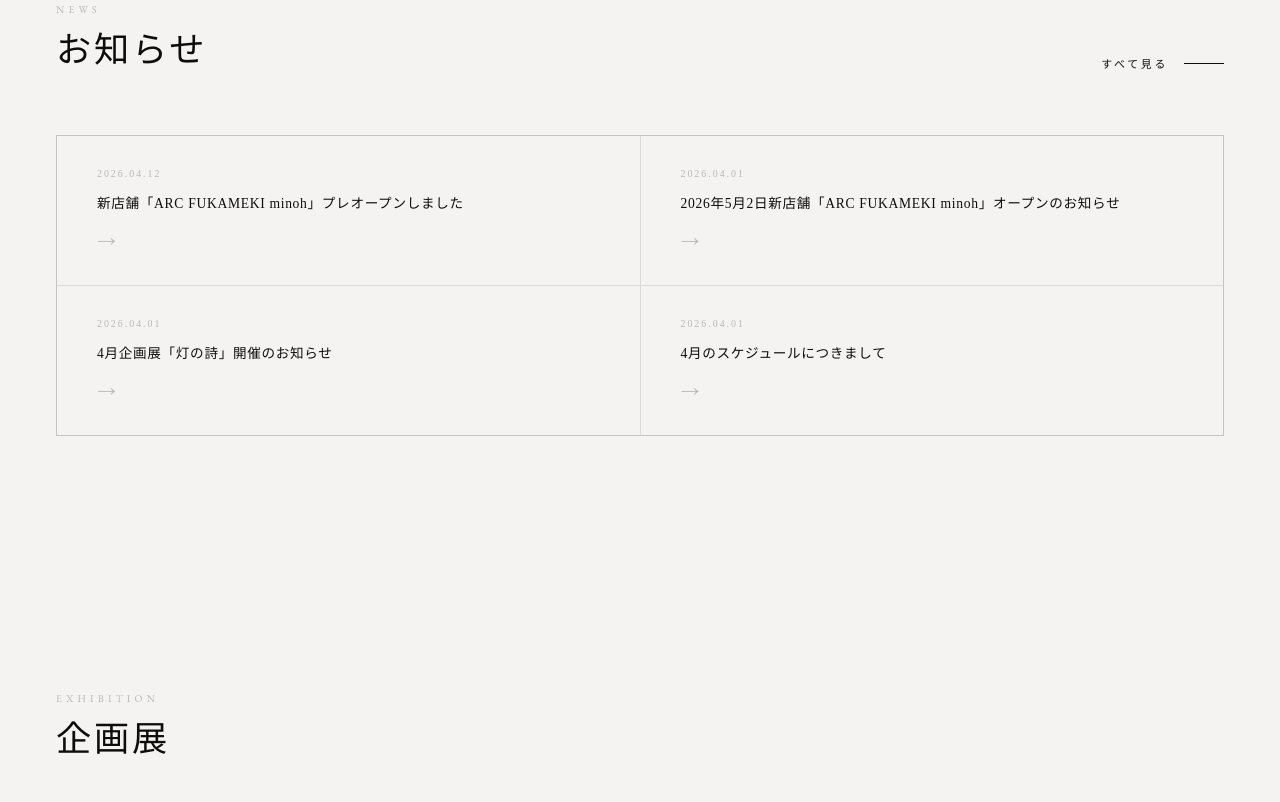
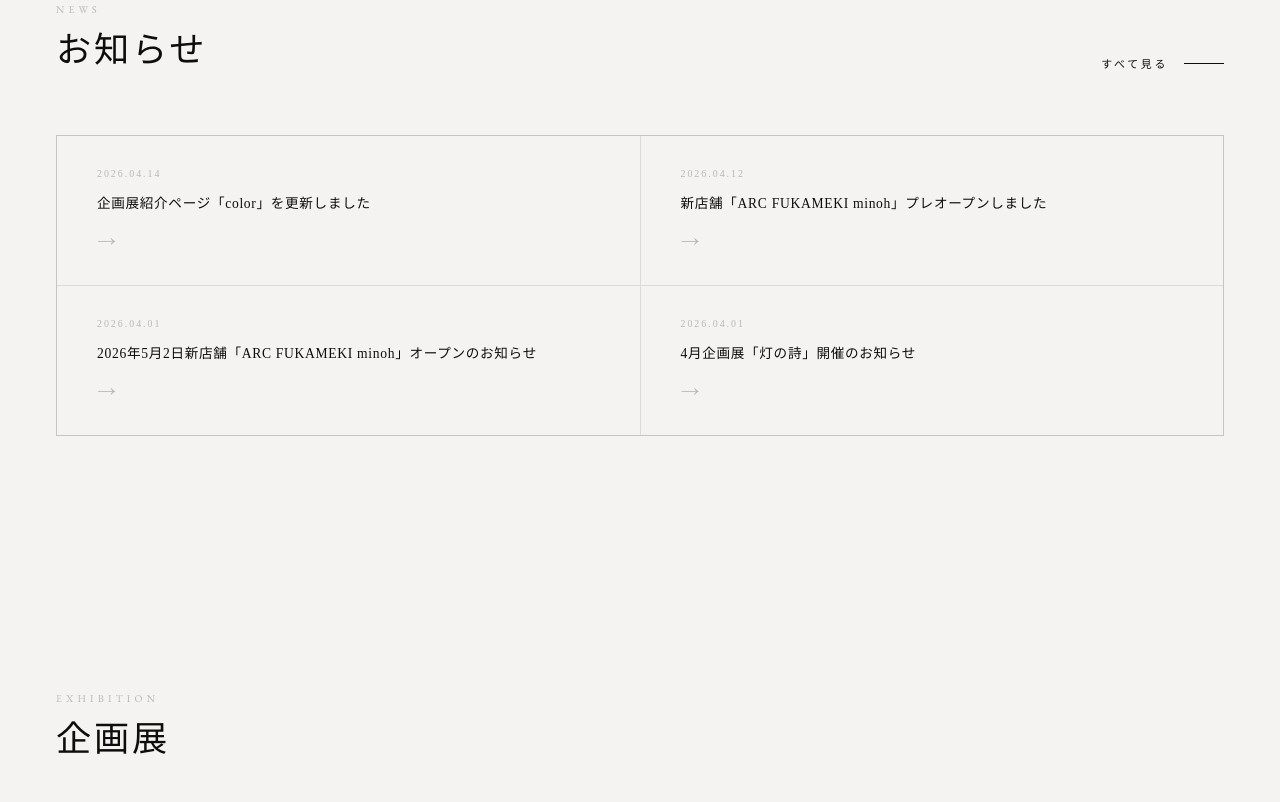
Before and after one commit to butayamada/homepage, a plain HTML site: page index.html in a window 1280 px wide. Shown: the part 1930-2732 px from the top of the page. Drawn offline with nearby package versions, Linux system fonts and the light colour scheme.

Commit message:
news: color2026更新のお知らせ記事を追加（2026.04.14）
Co-Authored-By: Claude Sonnet 4.6 <noreply@anthropic.com>

```diff
--- a/lang.js
+++ b/lang.js
@@ -428,6 +428,11 @@ var LANG_TRANSLATIONS = {
 var NEWS_ARTICLES = {
   ja: [
     {
+      date: "2026.04.14",
+      title: "企画展紹介ページ「color」を更新しました",
+      body: "企画展紹介ページ「color」を更新しました。詳細は<a href='color2026.html' style='color:inherit;'>こちら</a>をご覧ください。"
+    },
+    {
       date: "2026.04.12",
       title: "新店舗「ARC FUKAMEKI minoh」プレオープンしました",
       body: "お知らせをしておりましたように、4月11日～18日企画展「灯の詩」開催に合わせ、4月11日より新店舗のプレオープンをいたしました。<br>前日の荒れた天気からうって変わって、気持ちの良い晴天の中、多くのお客様に足をお運びいただき、誠にありがとうございました。<br>残りの日程につきましても、新店舗でのお迎えをさせていただきます。引き続きよろしくお願いいたします。<br><br><div style='display:flex;justify-content:center;margin-top:1.5rem;'><blockquote class='instagram-media' data-instgrm-captioned data-instgrm-permalink='https://www.instagram.com/p/DW-7_pQD-Ng/' data-instgrm-version='14' style='background:#FFF;border:0;border-radius:3px;box-shadow:0 0 1px 0 rgba(0,0,0,0.5),0 1px 10px 0 rgba(0,0,0,0.15);margin:1px;max-width:540px;min-width:326px;padding:0;width:99.375%;'></blockquote></div>"
@@ -455,6 +460,11 @@ var NEWS_ARTICLES = {
   ],
   en: [
     {
+      date: "2026.04.14",
+      title: "Exhibition page \"color\" updated",
+      body: "The exhibition introduction page \"color\" has been updated. Please see <a href='color2026.html' style='color:inherit;'>here</a> for details."
+    },
+    {
       date: "2026.04.12",
       title: "New Store 'ARC FUKAMEKI minoh' Pre-Opening",
       body: "As announced, the new store pre-opened on April 11, coinciding with the solo exhibition \"Poem of Light\" (April 11–18). The weather turned beautifully sunny after the previous day's storm, and we were delighted to welcome many guests. Thank you so much for coming. We look forward to welcoming you at the new store for the remaining days of the exhibition.<br><br><div style='display:flex;justify-content:center;margin-top:1.5rem;'><blockquote class='instagram-media' data-instgrm-captioned data-instgrm-permalink='https://www.instagram.com/p/DW-7_pQD-Ng/' data-instgrm-version='14' style='background:#FFF;border:0;border-radius:3px;box-shadow:0 0 1px 0 rgba(0,0,0,0.5),0 1px 10px 0 rgba(0,0,0,0.15);margin:1px;max-width:540px;min-width:326px;padding:0;width:99.375%;'></blockquote></div>"
@@ -481,6 +491,11 @@ var NEWS_ARTICLES = {
     }
   ],
   zh: [
+    {
+      date: "2026.04.14",
+      title: "企划展介绍页面「color」已更新",
+      body: "企划展介绍页面「color」已更新。详情请参阅<a href='color2026.html' style='color:inherit;'>此处</a>。"
+    },
     {
       date: "2026.04.12",
       title: "新店「ARC FUKAMEKI minoh」正式预开业",
```
Also changed, not shown: news.html (+14 -4 lines).
